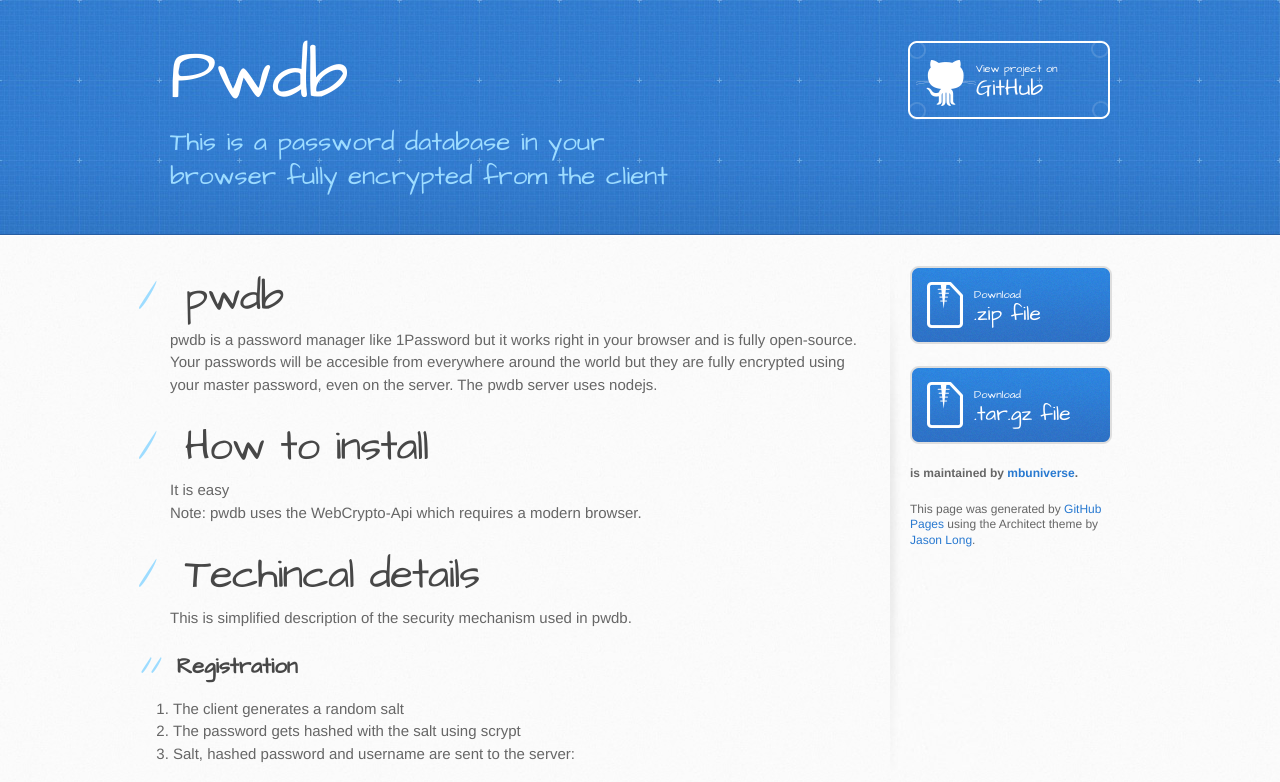
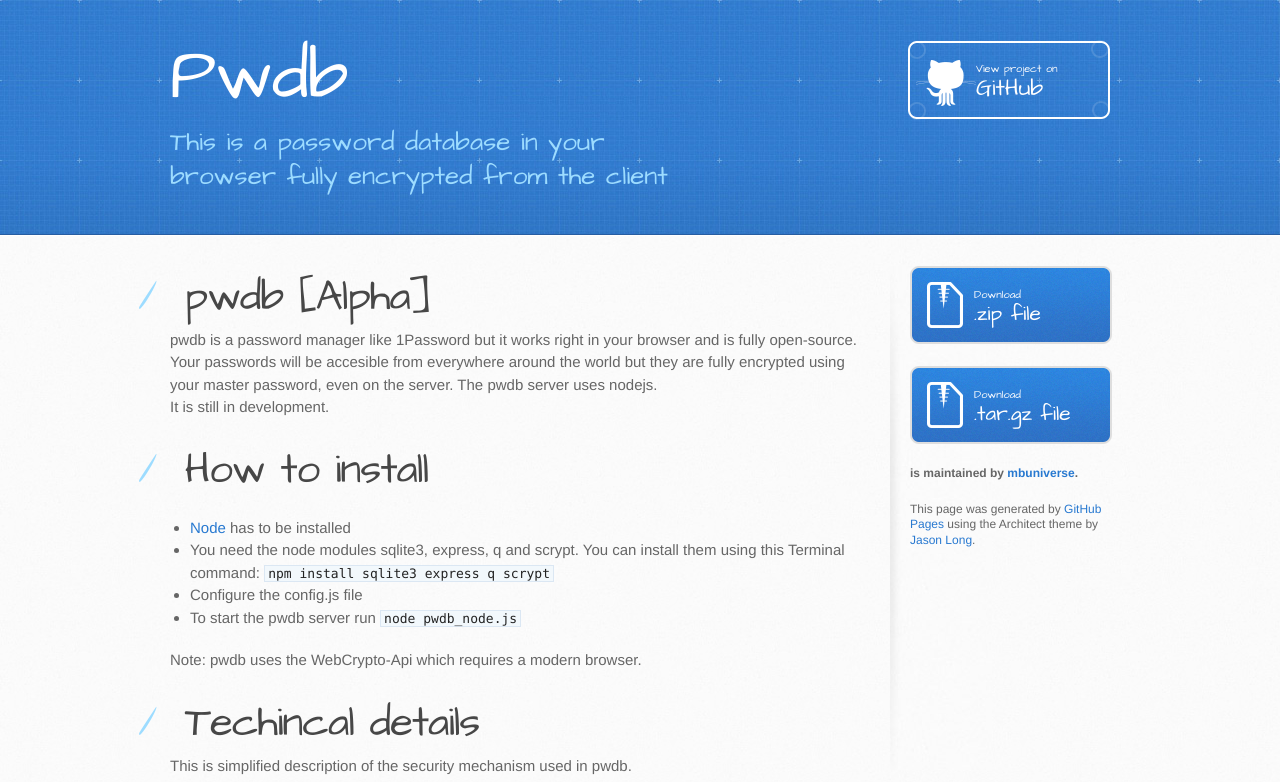
Before and after one commit to Birkenstab/pwdb, a plain HTML site: page index.html in a window 1280 px wide. Shown: the top 782 px of the page. Drawn offline with Linux system fonts and the light colour scheme.

Commit message:
Create gh-pages branch via GitHub

```diff
--- a/index.html
+++ b/index.html
@@ -29,15 +29,25 @@
       <div class="inner clearfix">
         <section id="main-content">
           <h1>
-<a id="pwdb" class="anchor" href="#pwdb" aria-hidden="true"><span class="octicon octicon-link"></span></a>pwdb</h1>
+<a id="pwdb-alpha" class="anchor" href="#pwdb-alpha" aria-hidden="true"><span class="octicon octicon-link"></span></a>pwdb [Alpha]</h1>
 
-<p>pwdb is a password manager like 1Password but it works right in your browser and is fully open-source. Your passwords will be accesible from everywhere around the world but they are fully encrypted using your master password, even on the server. The pwdb server uses nodejs.</p>
+<p>pwdb is a password manager like 1Password but it works right in your browser and is fully open-source. Your passwords will be accesible from everywhere around the world but they are fully encrypted using your master password, even on the server. The pwdb server uses nodejs.<br>
+It is still in development.</p>
 
 <h1>
 <a id="how-to-install" class="anchor" href="#how-to-install" aria-hidden="true"><span class="octicon octicon-link"></span></a>How to install</h1>
 
-<p>It is easy<br>
-Note: pwdb uses the WebCrypto-Api which requires a modern browser.</p>
+<ul>
+<li>
+<a href="http://nodejs.org">Node</a> has to be installed</li>
+<li>You need the node modules sqlite3, express, q and scrypt. You can install them using this Terminal command: <code>npm install sqlite3 express q scrypt</code>
+</li>
+<li>Configure the config.js file</li>
+<li>To start the pwdb server run <code>node pwdb_node.js</code>
+</li>
+</ul>
+
+<p>Note: pwdb uses the WebCrypto-Api which requires a modern browser.</p>
 
 <h1>
 <a id="techincal-details" class="anchor" href="#techincal-details" aria-hidden="true"><span class="octicon octicon-link"></span></a>Techincal details</h1>
@@ -108,6 +118,7 @@ Note: pwdb uses the WebCrypto-Api which requires a modern browser.</p>
 <li><a href="https://github.com/tonyg/js-scrypt">scrypt.js</a></li>
 <li><a href="http://underscorejs.org">Underscore</a></li>
 <li><a href="http://backbonejs.org/">Backbone</a></li>
+<li><a href="http://fortawesome.github.io/Font-Awesome/">Font Awesome</a></li>
 </ul>
 
 <h1>
@@ -116,7 +127,7 @@ Note: pwdb uses the WebCrypto-Api which requires a modern browser.</p>
 <ul>
 <li>sqlite3</li>
 <li>express</li>
-<li>Q</li>
+<li>q</li>
 <li>scrypt</li>
 </ul>
         </section>
```
Also changed, not shown: params.json (+1 -1 lines).
